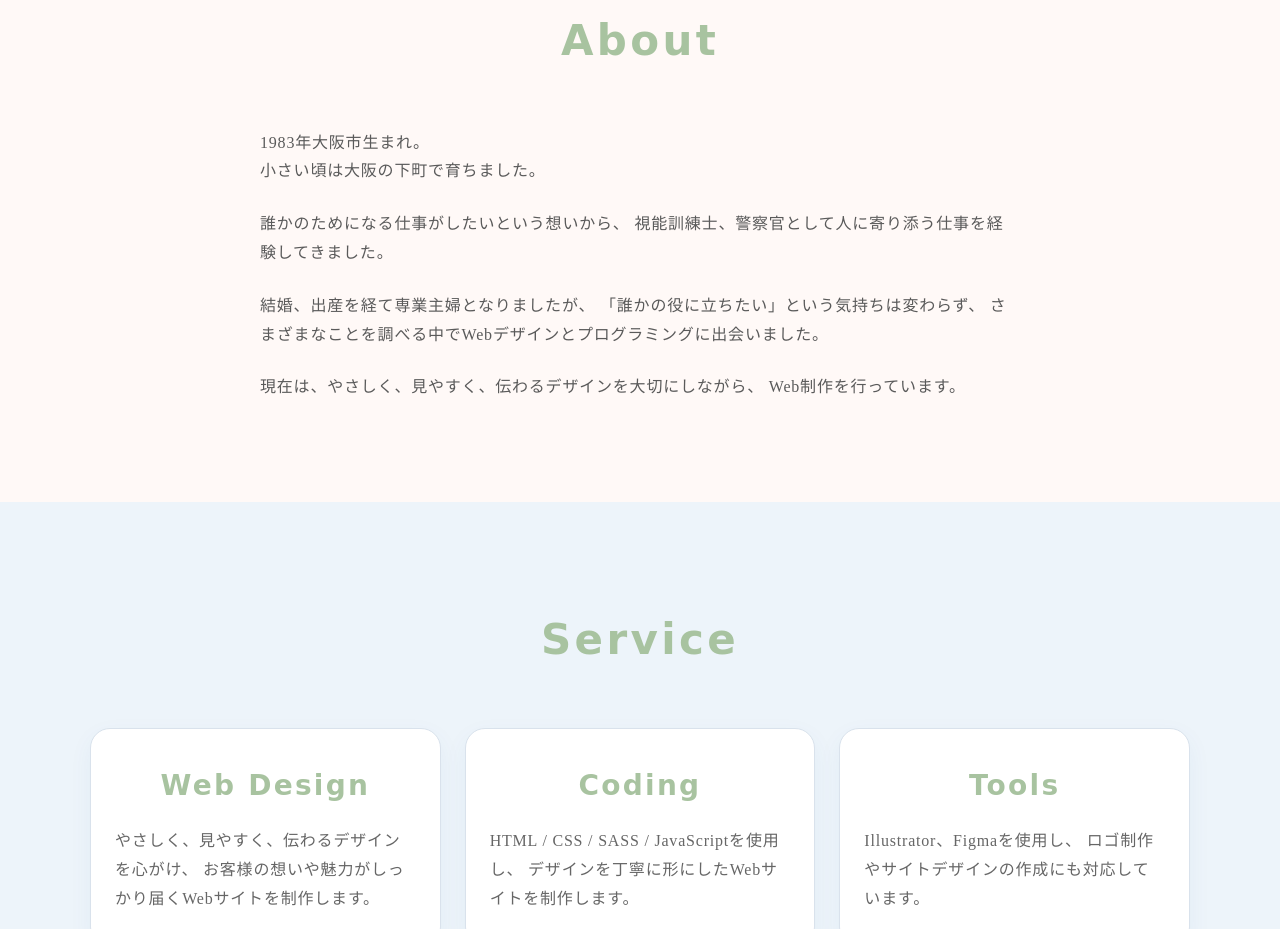
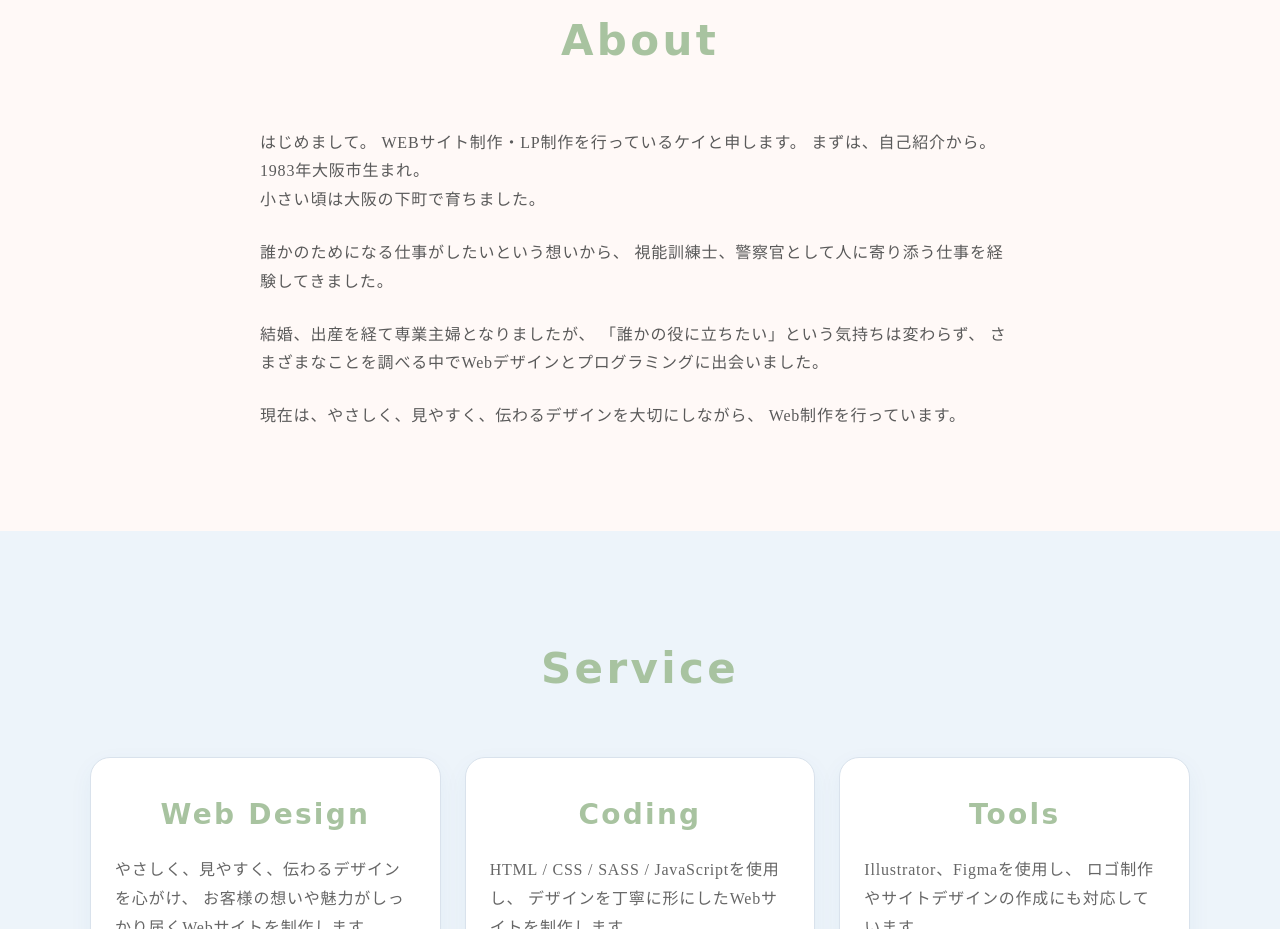
Before and after one commit to yuzumama01050106/hikari_creativelab, a plain HTML site: page index.html in a window 1280 px wide. Shown: the part 897-1826 px from the top of the page. Drawn offline with nearby package versions, Linux system fonts and the light colour scheme; a web font is replaced by a local one.

Commit message:
Update index.html

```diff
--- a/index.html
+++ b/index.html
@@ -54,6 +54,9 @@
                 <div class="about-content">
                     <div class="about-text">
                         <p>
+                        はじめまして。
+                        WEBサイト制作・LP制作を行っているケイと申します。
+                        まずは、自己紹介から。
                         1983年大阪市生まれ。<br>
                         小さい頃は大阪の下町で育ちました。
                         </p>
```
